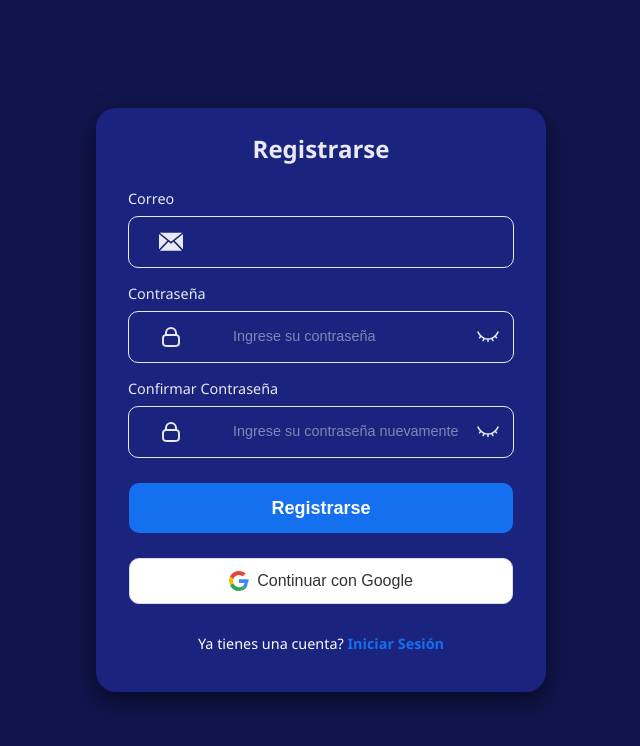
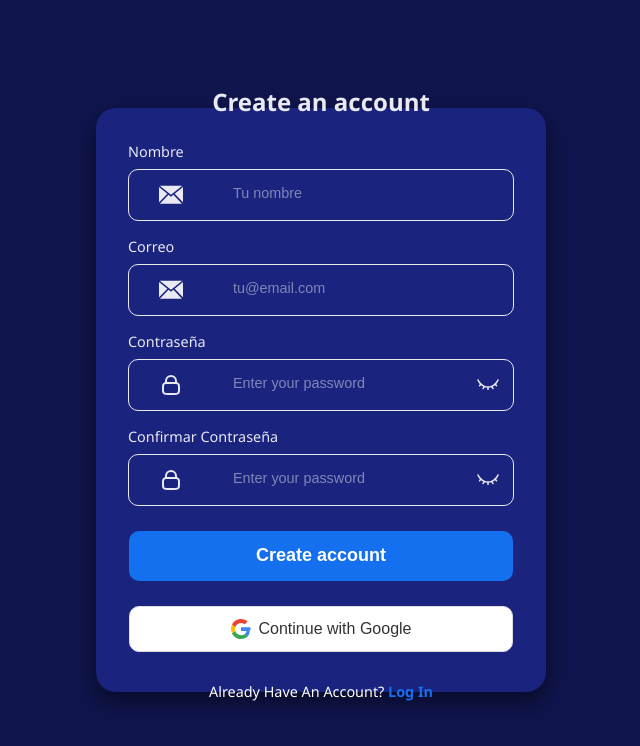
Before and after one commit to destrak/app-meteorologa, a React (Vite) app: page /register in a window 1280 px wide. Shown: the top 746 px of the page, without its empty margins (319-959 px from the left). Built offline with nearby package versions, Linux system fonts and the light colour scheme.

Commit message:
Integracion login y registro y uso de endpoint backend para clima en home, Uso de context en app

```diff
--- a/src/App.jsx
+++ b/src/App.jsx
@@ -6,6 +6,7 @@ import Home from "./Pages/Home";
 import Login from "./Pages/Login";
 import Register from "./Pages/Register";
 import Preguntas from "./Pages/Preguntas";
+import { UserProvider } from './context/UserContext';
 
 function App() {
  const usuario = {
@@ -14,7 +15,7 @@ function App() {
 };
 
   return (
-
+    <UserProvider>
       <Router>
         <Routes>
           <Route path="/" element={<Home />} />
@@ -25,6 +26,7 @@ function App() {
 
         </Routes>
       </Router>
+    </UserProvider>
   );
 }
 export default App;
--- a/src/Pages/Home.jsx
+++ b/src/Pages/Home.jsx
@@ -6,7 +6,6 @@ import YesPopup from '../components/YesPopup';
 
 function Home() {
   const [ciudad, setCiudad] = useState(null);
-  const usuario = "Lorem ipsum";
 
   return (
     <>
@@ -14,10 +13,10 @@ function Home() {
       <div className="layout-general">
         <div className="ubicacion-popup-container">
             <div className="ubicacion-query">
-              <UbicationQuery name={usuario} onCiudadSeleccionada={setCiudad} />
+              <UbicationQuery onCiudadSeleccionada={setCiudad} />
             </div>
             <div>
-              <YesPopup name={usuario} onClose={() => {}} />
+              <YesPopup onClose={() => {}} />
             </div>
         </div>
           <div className="contenedor-preferencias-y-tabla">
--- a/src/components/CajaHoraria.jsx
+++ b/src/components/CajaHoraria.jsx
@@ -1,15 +1,13 @@
 import { useEffect, useState } from "react";
 import CajaDia from "./CajaDia";
 import CajaHora from "./CajaHora";
-import getDailyForecasts from "./getDailyForecast";
 
 function CajaHoraria({ lat, lon }) {
-  const [dataF, setDataForecast] = useState(null);
+  const [cityName, setCityName] = useState('');
   const [error, setError] = useState(null);
   const [horas, setHoras] = useState([]);
   const [dias, setDias] = useState([]);
   const [loading, setLoading] = useState(true);
-  const WEATHER_API_KEY = import.meta.env.VITE_WEATHER_API_KEY
 
   useEffect(() => {
     const fetchData = async () => {
@@ -22,12 +20,44 @@ function CajaHoraria({ lat, lon }) {
       setError(null);
 
       try {
-        const apiUrl= `https://api.openweathermap.org/data/2.5/forecast?lat=${lat}&lon=${lon}&appid=${WEATHER_API_KEY}&units=metric&cnt=80`
-        const responseF = await fetch(apiUrl);
-        const jsonF = await responseF.json();
-        setDataForecast(jsonF);
+        // Llamar al endpoint del backend para datos horarios
+        const responseHourly = await fetch('http://localhost:3000/weather/hourly', {
+          method: 'POST',
+          headers: {
+            'Content-Type': 'application/json',
+          },
+          body: JSON.stringify({ lat, lon })
+        });
+
+        if (!responseHourly.ok) {
+          throw new Error('Error al obtener datos horarios');
+        }
+
+        const hourlyResult = await responseHourly.json();
+
+        // Llamar al endpoint del backend para datos diarios
+        const responseDaily = await fetch('http://localhost:3000/weather/daily', {
+          method: 'POST',
+          headers: {
+            'Content-Type': 'application/json',
+          },
+          body: JSON.stringify({ lat, lon })
+        });
+
+        if (!responseDaily.ok) {
+          throw new Error('Error al obtener datos diarios');
+        }
+
+        const dailyData = await responseDaily.json();
+
+        // Establecer los datos
+        setHoras(hourlyResult.hourly || []);
+        setDias(dailyData);
+        setCityName(hourlyResult.city?.name || 'Ubicación actual');
+
       } catch (err) {
         setError(err);
+        console.error('Error fetching weather data:', err);
       } finally {
         setLoading(false);
       }
@@ -39,16 +69,6 @@ function CajaHoraria({ lat, lon }) {
     return <div>Error fetching data: {error.message}</div>;
   }
 
-  useEffect(() => {
-    if (dataF) {
-      const daily = getDailyForecasts(dataF.list);
-      const forecast = daily.slice(1)
-      setDias(forecast);
-      setHoras(dataF.list.slice (0, 7));
-    }
-  }, [dataF]);
-
-
   return (
     <div className="p-6 bg-blue-100 min-h-screen space-y-8">
       <h1 className="text-2xl font-bold mb-4">Pronóstico</h1>
@@ -57,7 +77,7 @@ function CajaHoraria({ lat, lon }) {
         <p>Cargando datos...</p>
       ) : (
         <>
-          <p className="text-lg">Mostrando resultados para: <strong>{dataF.city.name}</strong></p>
+          <p className="text-lg">Mostrando resultados para: <strong>{cityName}</strong></p>
           <div className="caja-horaria-y-dia">
             <div className="tiempo_hora_contenedor">
               {horas.map(hora => (
--- /dev/null
+++ b/src/components/EjemploUsoContext.jsx
@@ -0,0 +1 @@
+DELETED
--- /dev/null
+++ b/src/components/LocationRequest.jsx
@@ -0,0 +1 @@
+DELETED
--- a/src/components/LoginSignup.jsx
+++ b/src/components/LoginSignup.jsx
@@ -4,9 +4,11 @@ import password_icon from '../assets/lock.svg';
 import open_eye from '../assets/eye.svg';
 import closed_eye from '../assets/eye-closed.svg';
 import { useNavigate } from 'react-router-dom';
+import { useUser } from '../context/UserContext';
 
 function LoginSignup({ isRegister = false }) {
     let navigate = useNavigate();
+    const { login, register, loading } = useUser();
 
     useEffect(() => {
         document.body.classList.add("login_bg");
@@ -18,7 +20,8 @@ function LoginSignup({ isRegister = false }) {
     const [formData, setFormData] = useState({
         email: '',
         password: '',
-        confirmPassword: ''
+        confirmPassword: '',
+        nombre: ''
     });
 
     const togglePasswordVisibility = () => {
@@ -34,10 +37,10 @@ function LoginSignup({ isRegister = false }) {
         setFormData({ ...formData, [name]: value });
     };
 
-    const handleSubmit = () => {
+    const handleSubmit = async () => {
         if (isRegister) {
             // Validación básica para registro
-            if (!formData.email || !formData.password || !formData.confirmPassword) {
+            if (!formData.email || !formData.password || !formData.confirmPassword || !formData.nombre) {
                 alert('Por favor, complete todos los campos');
                 return;
             }
@@ -45,29 +48,60 @@ function LoginSignup({ isRegister = false }) {
                 alert('Las contraseñas no coinciden');
                 return;
             }
-            // Aquí puedes agregar la lógica de registro con tu backend
-            console.log('Registro:', formData);
-            navigate("/login");
+
+            const result = await register(formData.email, formData.password, formData.nombre);
+
+            if (result.success) {
+                // El registro hace auto-login, navegamos a la página principal
+                navigate("/");
+            } else {
+                alert(result.error);
+            }
         } else {
             // Lógica de login
-            console.log('Login:', formData);
-            navigate("/preguntas");
+            if (!formData.email || !formData.password) {
+                alert('Por favor, ingrese email y contraseña');
+                return;
+            }
+
+            const result = await login(formData.email, formData.password);
+
+            if (result.success) {
+                navigate("/");
+            } else {
+                alert(result.error);
+            }
         }
     };
 
     const handleGoogleAuth = () => {
-        // Aquí puedes agregar la lógica de autenticación con Google
-        console.log('Autenticación con Google');
+        alert('La autenticación con Google estará disponible próximamente');
     };
 
     return (
         <div className="login_container">
             <div className="login_header">
                 <div className="login_text">
-                    {isRegister ? 'Registrarse' : 'Inicie Sesión'}
+                    {isRegister ? 'Create an account' : 'Inicie Sesión'}
                 </div>
             </div>
             <div className="login_inputs">
+                {isRegister && (
+                    <>
+                        <h3 className="login_email_text">Nombre</h3>
+                        <div className="login_input">
+                            <img src={email_icon} alt="Nombre" />
+                            <input
+                                type="text"
+                                name="nombre"
+                                value={formData.nombre}
+                                onChange={handleInputChange}
+                                placeholder="Tu nombre"
+                            />
+                        </div>
+                    </>
+                )}
+
                 <h3 className="login_email_text">Correo</h3>
                 <div className="login_input">
                     <img src={email_icon} alt="Email" />
@@ -76,7 +110,7 @@ function LoginSignup({ isRegister = false }) {
                         name="email"
                         value={formData.email}
                         onChange={handleInputChange}
-                        placeholder={isRegister ? "" : ""}
+                        placeholder={isRegister ? "tu@email.com" : ""}
                     />
                 </div>
                 <h3 className="login_pswrd_text">Contraseña</h3>
@@ -87,7 +121,7 @@ function LoginSignup({ isRegister = false }) {
                         name="password"
                         value={formData.password}
                         onChange={handleInputChange}
-                        placeholder={isRegister ? "Ingrese su contraseña" : ""}
+                        placeholder={isRegister ? "Enter your password" : ""}
                     />
                     <button className="login-pswrd-button" onClick={togglePasswordVisibility}>
                         <img src={showPassword ? open_eye : closed_eye} alt="Toggle Password Visibility" />
@@ -103,7 +137,7 @@ function LoginSignup({ isRegister = false }) {
                                 name="confirmPassword"
                                 value={formData.confirmPassword}
                                 onChange={handleInputChange}
-                                placeholder="Ingrese su contraseña nuevamente"
+                                placeholder="Enter your password"
                             />
                             <button className="login-pswrd-button" onClick={toggleConfirmPasswordVisibility}>
                                 <img src={showConfirmPassword ? open_eye : closed_eye} alt="Toggle Password Visibility" />
@@ -113,8 +147,12 @@ function LoginSignup({ isRegister = false }) {
                 )}
             </div>
             <div className="submit-container">
-                <button className="login_submit_button" onClick={handleSubmit}>
-                    {isRegister ? 'Registrarse' : 'Iniciar Sesión'}
+                <button
+                    className="login_submit_button"
+                    onClick={handleSubmit}
+                    disabled={loading}
+                >
+                    {loading ? 'Cargando...' : (isRegister ? 'Create account' : 'Login')}
                 </button>
             </div>
 
@@ -126,12 +164,12 @@ function LoginSignup({ isRegister = false }) {
                     <path d="M4.31 11.86c-.21-.63-.33-1.3-.33-2.02s.11-1.38.33-2.02V7.7L1.17 5.38l-.1.05A9.97 9.97 0 000 9.84c0 1.61.39 3.13 1.07 4.49l3.24-2.47z" fill="#FBBC04" />
                     <path d="M10 3.88c1.88 0 3.13.8 3.85 1.48l2.84-2.76C14.96.99 12.7 0 10 0 6.13 0 2.74 2.18 1.07 5.57l3.24 2.47C5.1 5.61 7.35 3.88 10 3.88z" fill="#EA4335" />
                 </svg>
-                Continuar con Google
+                Continue with Google
             </button>
 
             <p className="login-text">
                 {isRegister ? (
-                    <>Ya tienes una cuenta? <a href="/login">Iniciar Sesión</a></>
+                    <>Already Have An Account? <a href="/login">Log In</a></>
                 ) : (
                     <>¿No tienes una cuenta? <a href="/register">Registrate</a></>
                 )}
--- a/src/components/YesPopup.jsx
+++ b/src/components/YesPopup.jsx
@@ -1,21 +1,31 @@
 import xImage from '../assets/x.svg';
 import ZonaHoraria from './ZonaHoraria.jsx';
 import CajaHoraria from './CajaHoraria.jsx';
-import React, { useState } from 'react';
+import React, { useState, useEffect } from 'react';
 import Ubicacion3 from './Ubicacion3.jsx';
+import { useUser } from '../context/UserContext';
 
 function YesPopup(props) {
-    const Santiago = { name: "Santiago", lat: -33.45, lon: -70.64 };
-    const [sel_lat, setlat] = useState(Santiago.lat);
-    const [sel_lon, setlon] = useState(Santiago.lon);
+    const { user, userLocation } = useUser();
+    const [sel_lat, setlat] = useState(userLocation.lat);
+    const [sel_lon, setlon] = useState(userLocation.lon);
     const [showUbicacionPopup, setShowUbicacionPopup] = useState(false);
+
+    // Actualizar las coordenadas cuando cambie la ubicación del usuario
+    useEffect(() => {
+        setlat(userLocation.lat);
+        setlon(userLocation.lon);
+    }, [userLocation]);
+
+    // Usar el nombre del usuario del contexto si está disponible
+    const userName = user?.user_metadata?.username || user?.email?.split('@')[0] || props.name;
 
 return (
     <div className="yespopup-card">
         <div className="yespopup-main-row">
             <div className="yespopup-header">
                 <span className="header-text">
-                    Bienvenido, {props.name}!
+                    Bienvenido, {userName}!
                 </span>
                 <ZonaHoraria />
                 <button
--- /dev/null
+++ b/src/context/UserContext.jsx
@@ -0,0 +1,150 @@
+import { createContext, useState, useContext, useEffect } from 'react';
+
+const UserContext = createContext();
+
+// Coordenadas de Santiago por defecto
+const SANTIAGO_COORDS = {
+  lat: -33.4489,
+  lon: -70.6693,
+  city: 'Santiago'
+};
+
+export const useUser = () => {
+  const context = useContext(UserContext);
+  if (!context) {
+    throw new Error('useUser debe usarse dentro de UserProvider');
+  }
+  return context;
+};
+
+export const UserProvider = ({ children }) => {
+  const [user, setUser] = useState(null);
+  const [userLocation, setUserLocation] = useState(SANTIAGO_COORDS);
+  const [loading, setLoading] = useState(false);
+
+  // Cargar usuario de localStorage al iniciar
+  useEffect(() => {
+    const savedUser = localStorage.getItem('user');
+    const savedLocation = localStorage.getItem('userLocation');
+
+    if (savedUser) {
+      setUser(JSON.parse(savedUser));
+    }
+
+    if (savedLocation) {
+      setUserLocation(JSON.parse(savedLocation));
+    }
+  }, []);
+
+  // Función para solicitar ubicación
+  const requestUserLocation = () => {
+    return new Promise((resolve) => {
+      if ("geolocation" in navigator) {
+        navigator.geolocation.getCurrentPosition(
+          async (position) => {
+            const newLocation = {
+              lat: position.coords.latitude,
+              lon: position.coords.longitude,
+              city: 'Ubicación actual'
+            };
+            setUserLocation(newLocation);
+            localStorage.setItem('userLocation', JSON.stringify(newLocation));
+            resolve(newLocation);
+          },
+          (error) => {
+            console.log("Usuario rechazó ubicación, usando Santiago por defecto");
+            setUserLocation(SANTIAGO_COORDS);
+            localStorage.setItem('userLocation', JSON.stringify(SANTIAGO_COORDS));
+            resolve(SANTIAGO_COORDS);
+          }
+        );
+      } else {
+        console.log("Geolocalización no disponible, usando Santiago");
+        setUserLocation(SANTIAGO_COORDS);
+        localStorage.setItem('userLocation', JSON.stringify(SANTIAGO_COORDS));
+        resolve(SANTIAGO_COORDS);
+      }
+    });
+  };
+
+  // Función de registro
+  const register = async (email, password, nombre) => {
+    setLoading(true);
+    try {
+      const response = await fetch('http://localhost:3000/users/register', {
+        method: 'POST',
+        headers: { 'Content-Type': 'application/json' },
+        body: JSON.stringify({ email, password, nombre })
+      });
+
+      const data = await response.json();
+
+      if (!response.ok) {
+        throw new Error(data.error || 'Error en el registro');
+      }
+
+      // Auto-login después del registro
+      return login(email, password);
+    } catch (error) {
+      setLoading(false);
+      return { success: false, error: error.message };
+    }
+  };
+
+  // Función de login
+  const login = async (email, password) => {
+    setLoading(true);
+    try {
+      const response = await fetch('http://localhost:3000/users/login', {
+        method: 'POST',
+        headers: { 'Content-Type': 'application/json' },
+        body: JSON.stringify({ email, password })
+      });
+
+      const data = await response.json();
+
+      if (!response.ok) {
+        throw new Error(data.error || 'Credenciales inválidas');
+      }
+
+      // Guardar usuario
+      setUser(data.user);
+      localStorage.setItem('user', JSON.stringify(data.user));
+      localStorage.setItem('session', JSON.stringify(data.session));
+
+      // Solicitar ubicación después del login exitoso
+      await requestUserLocation();
+
+      setLoading(false);
+      return { success: true };
+    } catch (error) {
+      setLoading(false);
+      return { success: false, error: error.message };
+    }
+  };
+
+  // Función de logout
+  const logout = () => {
+    setUser(null);
+    localStorage.removeItem('user');
+    localStorage.removeItem('session');
+    localStorage.removeItem('userLocation');
+    setUserLocation(SANTIAGO_COORDS);
+  };
+
+  const value = {
+    user,
+    userLocation,
+    loading,
+    register,
+    login,
+    logout,
+    requestUserLocation
+  };
+
+  return (
+    <UserContext.Provider value={value}>
+      {children}
+    </UserContext.Provider>
+  );
+};
```
Lines whose indentation alone changed are shown as unchanged.
